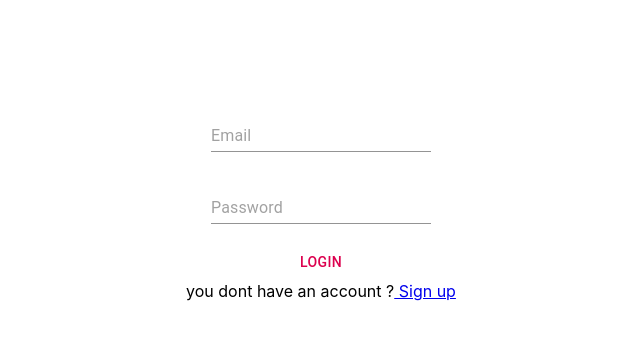
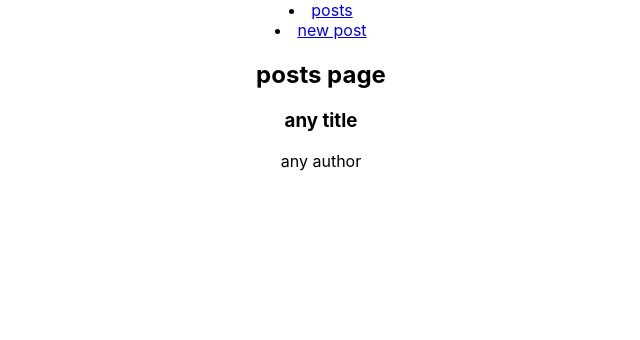
Before and after one commit to dalal-sarah/social-media-project, a React (Create React App) app: page /Posts in a window 1280 px wide. Before the commit this address led to /LogIn. Shown: the top 340 px of the page, without its empty margins (319-959 px from the left). Built offline with nearby package versions, Linux system fonts and the light colour scheme.

Commit message:
adding posts and new posts components with routing  without  requests and css

```diff
--- a/src/App.js
+++ b/src/App.js
@@ -1,28 +1,55 @@
-import React from 'react';
+import React, { Component } from 'react';
 import './App.css';
 import { Route, Switch, withRouter, Redirect } from 'react-router-dom';
 import * as actions from './store/actions/index';
 import Register from './components/Auth/Register'
 import LogIn from './components/Auth/LogIn'
+import Posts from './containers/Posts/Posts'
+import newPost from './containers/NewPost/NewPost'
+import Navigation from './components/Navigation/Navigation'
+import Auxx from './hoc/Auxx'
 import { connect } from 'react-redux';
 
-function App() {
-  return (
-    <div className="App">
+class App extends Component {
+  render() {
+    let unregestiredUserComp = (
+      <Auxx>
         <Switch>
           <Route path="/Register" component={Register} />
           <Route path="/LogIn" exact component={LogIn} />
+          <Route path="/Posts" exact component={Posts} />
+          <Route path="/newpost" exact component={newPost} />
           <Redirect to="/LogIn" component={LogIn} />
         </Switch>
+      </Auxx>
+    )
+    let regestiredUserComp = (
+      <Auxx>
+        <Switch>
+          <Route path="/Posts" exact component={Posts} />
+          <Route path="/newpost" exact component={newPost} />
+          <Redirect to="/posts" component={Posts} />
+        </Switch>
+      </Auxx>
+    )
+    let routes = this.props.isAuthenticated ? regestiredUserComp : unregestiredUserComp ;
+    let navComp = null ;
+    if(this.props.isAuthenticated)
+    navComp = ( <Navigation /> );
+    return (
+      <div className="App">
+        {navComp}
+        {routes}
       </div>
     );
   }
+}
 const mapStateToProps = state => {
   return {
-    // isAuthenticated: state.token !== null
+    isAuthenticated: localStorage['token'] !== null
   };
 };
 
 
 
-export default withRouter( connect( mapStateToProps )( App ) );
+export default withRouter(connect(mapStateToProps)(App));
--- /dev/null
+++ b/src/axios.js
@@ -0,0 +1,11 @@
+import axios from 'axios';
+
+const instance = axios.create({
+    baseURL: 'https://social-media-project-535bc.firebaseio.com/'
+});
+
+instance.defaults.headers.common['Authorization'] = 'AUTH TOKEN FROM INSTANCE';
+
+// instance.interceptors.request...
+
+export default instance;
--- a/src/components/Auth/LogIn.js
+++ b/src/components/Auth/LogIn.js
@@ -49,6 +49,7 @@ class LogIn extends Component {
         event.preventDefault();
         const { email, password } = this.state;
         this.props.logIn(email,password);
+        this.props.history.push('/posts');
         console.log('logged');
     }
 
--- /dev/null
+++ b/src/components/Navigation/Navigation.js
@@ -0,0 +1,15 @@
+import React, { Component } from 'react';
+import NavigationComonent from './NavigationComponent/NavigationComponent'
+import Auxx from '../../hoc/Auxx'
+
+class Navigation extends Component {
+    render() {
+        return (
+            <Auxx>
+                <NavigationComonent link='/posts' > posts </NavigationComonent>
+                <NavigationComonent link='/newPost' > new post </NavigationComonent>
+            </Auxx>
+        );
+    }
+}
+export default Navigation
--- /dev/null
+++ b/src/components/Navigation/NavigationComponent/NavigationComponent.js
@@ -0,0 +1,17 @@
+import React, { Component } from 'react';
+import {NavLink} from 'react-router-dom'
+
+class NavigationComponent extends Component {
+    render() {
+
+        return (
+            <li >
+                <NavLink
+                    to={this.props.link}
+                    exact={this.props.exact}
+                    >{this.props.children}</NavLink>
+            </li>
+        );
+    }
+}
+export  default NavigationComponent;
--- /dev/null
+++ b/src/components/Post/Post.js
@@ -0,0 +1,14 @@
+import React from 'react';
+
+// import './Post.css';
+
+const post = (props) => (
+    <article className="Post" onClick={props.clicked}>
+        <h1>{props.title}</h1>
+        <div className="Info">
+            <div className="Author">{props.author}</div>
+        </div>
+    </article>
+);
+
+export default post;
--- /dev/null
+++ b/src/containers/NewPost/NewPost.js
@@ -0,0 +1,39 @@
+import React, { Component } from 'react';
+import axios from '../../axios';
+import { Redirect } from 'react-router-dom';
+
+// import './NewPost.css';
+
+class NewPost extends Component {
+    state = {
+        title: '',
+        content: '',
+        submitted: false
+    }
+
+    postDataHandler = () => {
+        const data = {
+            title: this.state.title,
+            body: this.state.content,
+        };
+        axios.post( '/posts', data )
+            .then( response => {
+                console.log( response );
+            } );
+    }
+
+    render () {
+
+        return (
+            <div className="NewPost">
+                {/* {redirect} */}
+                <h1>Add a Post</h1>
+                {/* <label>Content</label> */}
+                <textarea rows="10" value={this.state.content} onChange={( event ) => this.setState( { content: event.target.value } )} />
+                <button onClick={this.postDataHandler}>Post</button>
+            </div>
+        );
+    }
+}
+
+export default NewPost;
--- /dev/null
+++ b/src/containers/Posts/Posts.js
@@ -0,0 +1,75 @@
+import React, { Component } from 'react';
+import axios from '../../axios';
+import { Route } from 'react-router-dom';
+
+import Post from '../../components/Post/Post';
+// import './Posts.css';
+
+
+class Posts extends Component {
+    state = {
+        posts: [
+            {
+                id : 1,
+                title : 'any title',
+                author : 'any author'
+
+            }
+        ]
+    }
+
+    // componentDidMount () {
+    //     console.log( this.props );
+    //     axios.get( '/posts' )
+    //         .then( response => {
+    //             const posts = response.data.slice( 0, 4 );
+    //             const updatedPosts = posts.map( post => {
+    //                 return {
+    //                     ...post,
+    //                     author: 'Max'
+    //                 }
+    //             } );
+    //             this.setState( { posts: updatedPosts } );
+    //             // console.log( response );
+    //         } )
+    //         .catch( error => {
+    //             console.log( error );
+    //             // this.setState({error: true});
+    //         } );
+    // }
+
+    // postSelectedHandler = ( id ) => {
+    //     // this.props.history.push({pathname: '/posts/' + id});
+    //     this.props.history.push( '/posts/' + id );
+    // }
+
+    render () {
+        let posts = <p style={{ textAlign: 'center' }}>Something went wrong!</p>;
+        if ( !this.state.error ) {
+            posts = this.state.posts.map( post => {
+                return (
+                    // <Link to={'/posts/' + post.id} key={post.id}>
+                    <Post
+                        key={post.id}
+                        title={post.title}
+                        author={post.author}
+                        // clicked={() => this.postSelectedHandler( post.id )}
+                         />
+                    // </Link>
+                );
+            } );
+        }
+
+        return (
+            <div>
+                <section className="Posts">
+                    <h1> posts page </h1>
+                    {posts}
+                </section>
+                {/* <Route path={this.props.match.url + '/:id'} exact component={FullPost} /> */}
+            </div>
+        );
+    }
+}
+
+export default Posts;
--- /dev/null
+++ b/src/hoc/Auxx.js
@@ -0,0 +1,4 @@
+import React from 'react';
+
+const aux= (props) => props.children;
+export default aux;
--- a/src/store/actions/auth.js
+++ b/src/store/actions/auth.js
@@ -85,9 +85,10 @@ export const logIn = (email, password) => {
                 localStorage.setItem('displayName',response.data.displayName);
                 dispatch(authSuccess(response.data.idToken, response.data.localId));
                 dispatch(checkAuthTimeout(response.data.expiresIn));
+
             })
             .catch(err => {
-                dispatch(authFail(err.response.data.error));
+                // dispatch(authFail(err.response.data.error));
             });
     };
 };
```
Lines whose indentation alone changed are shown as unchanged.
